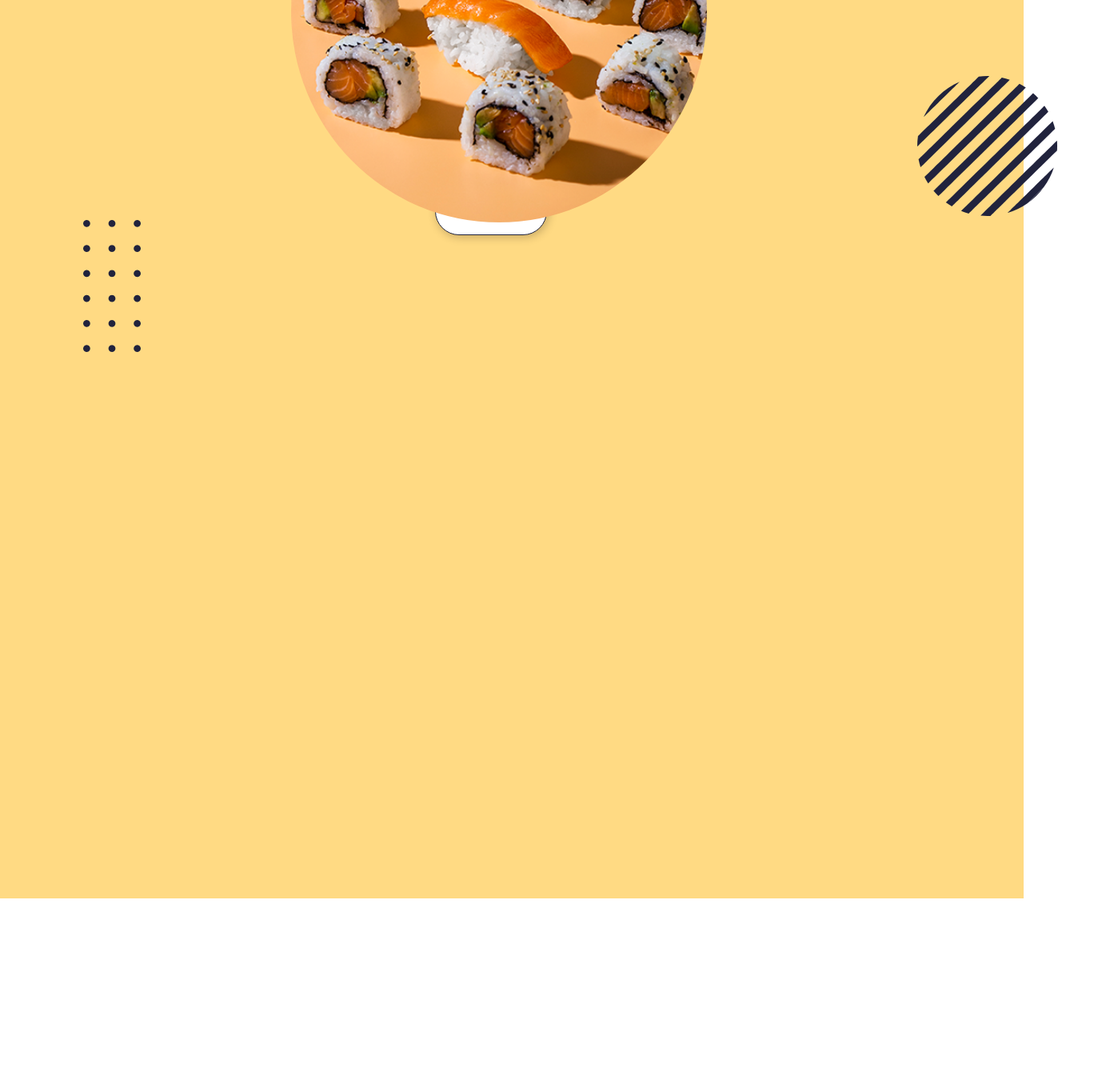
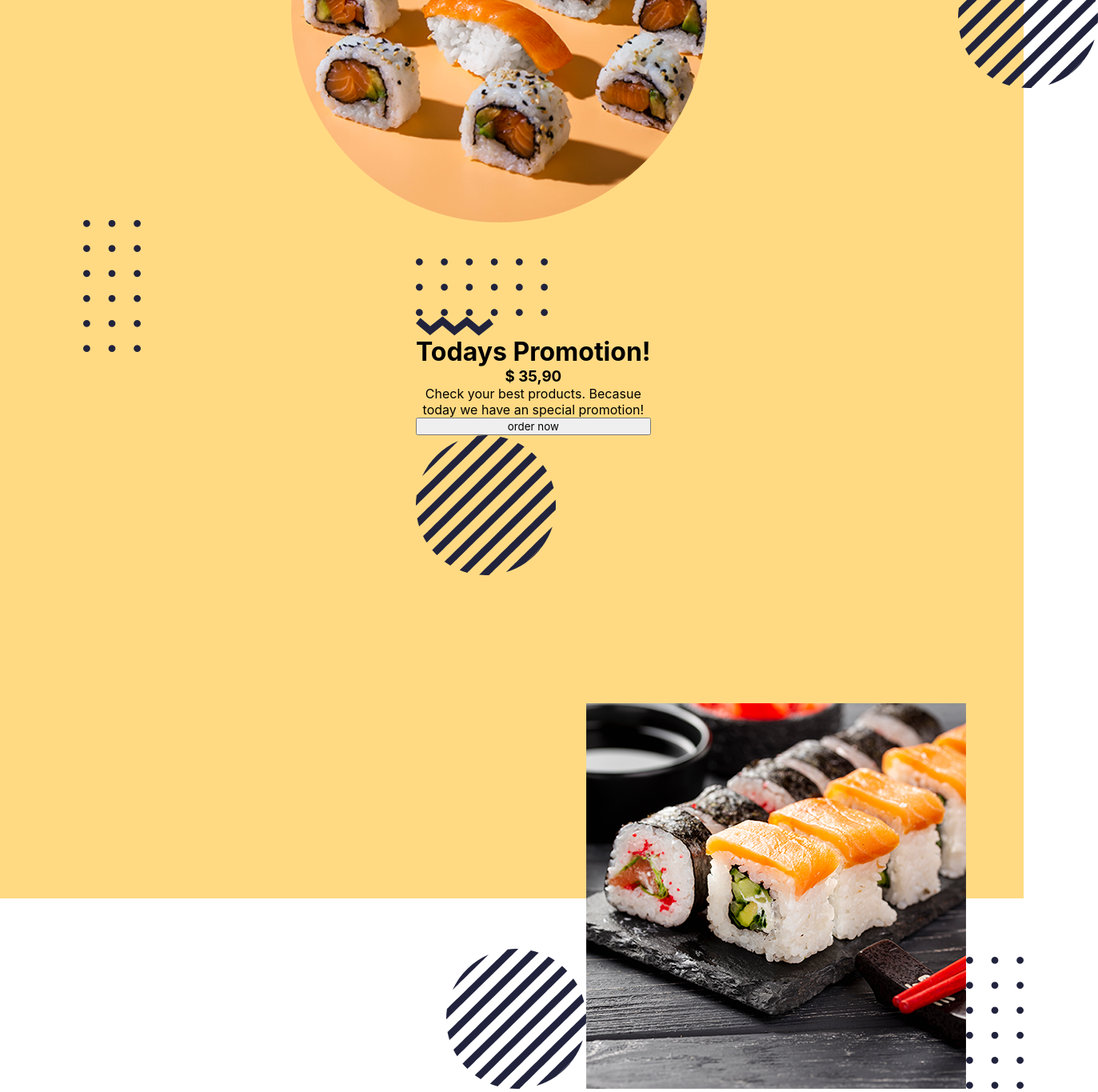
Before and after one commit to eu-waliston/Sushi-App, a React (Create React App) app: page /promo in a window 1280 px wide. Shown: the part 477-1842 px from the top of the page at 80% size, 1373 px wide, since content can reach past the window. Before the commit the page ends 1600 px from the top, so only its background shows below. Built offline with nearby package versions, Linux system fonts and the light colour scheme.

Commit message:
Sushi APP Promo Section 2

```diff
--- a/src/components/promo/Promo.css
+++ b/src/components/promo/Promo.css
@@ -1,14 +1,15 @@
 :root {
     --promo--font: #FFDA83;
 }
-
+/* ----- promo section master ------*/
 .promo__section {
     background-color: var(--promo--font);
     height: 200vh;
     width: 100%;
 }
+/*------ PROMO SECTION 1 -------*/
 .promo__section1 {
-    height: 200vh;
+    height: 100vh;
     width: 100%;
 }
 .left__side {
@@ -48,14 +49,17 @@
 .right__side__h1, .right__side__h3, .right__side__p, .right__side__btn {
     position: relative;
     right: 40%;
-    top: -15%;
 }
 .right__side__h1 {
     font-size: 70px;
+    position: relative;
+    top: 13%;
 }
 
 .right__side__h3, .right__side__p {
     margin-top: 5%;
+    position: relative;
+    top: 18%;
 }
 .right__side__h3 {
     font-size: 28px;
@@ -81,7 +85,7 @@
     width: 140px;
     border-radius: 50px;
     font-size: 18px;
-    top: -25%;
+    top: 25%;
     position: relative;
 }
 
@@ -95,12 +99,18 @@
 
 .right__side__IMG2 {
     position: absolute;
-    top: -60%;
-    left: 75%;
+    top: -20%;
+    left: 85%;
 }
 
 .right__side__IMG3 {
     position: relative;
-    top: 25%;
-    left: 32%;
+    top: 65%;
+    left: 40%;
 }
+
+/* ---------- PROMO SECTION 2 ---------------- */
+.promo__section2 {
+    height: 100vh;
+    width: 100%;
+}
--- a/src/components/promo/Promo.js
+++ b/src/components/promo/Promo.js
@@ -22,7 +22,6 @@ const Promo = () => {
             className="left__sideIMG3"
           />
         </div>
-
         <div className="right__side">
           <img
             src={require("../assets/shape__wave_blue1.png")}
@@ -48,7 +47,56 @@ const Promo = () => {
           />
         </div>
       </div>
-      <div className="promo__section2"></div>
+
+      <div className="promo__section2">
+        <div className="left__side">
+          <img
+            src={require("../assets/shape__dot_blue5.png")}
+            alt="wave"
+            className="img__dot"
+          />
+
+          <img
+            src={require("../assets/shape__wave_blue1.png")}
+            alt="DOT"
+            className="img__wave"
+          />
+
+          <h1 className="left__side__h1">Todays Promotion!</h1>
+          <h3 className="left__side__h3">$ 35,90</h3>
+          <p className="left__side__p">
+            Check your best products. Becasue <br /> today we have an special
+            promotion!
+          </p>
+          <button className="left__side__btn">order now</button>
+
+          <img
+            src={require("../assets/shape_bal__blue1.png")}
+            alt="circle"
+            className="img__wave"
+          />
+        </div>
+
+        <div className="right__side">
+          <img
+            src={require("../assets/shape_bal__blue1.png")}
+            alt="wave"
+            className="rightside__img__dot"
+          />
+
+          <img
+            src={require("../assets/promo__section2.png")}
+            alt="sushi"
+            className="img__right__side"
+          />
+
+          <img
+            src={require("../assets/shape__dot_blue2.png")}
+            alt="dot"
+            className="img__dot__rightside__dot"
+          />
+        </div>
+      </div>
     </div>
   );
 };
```
